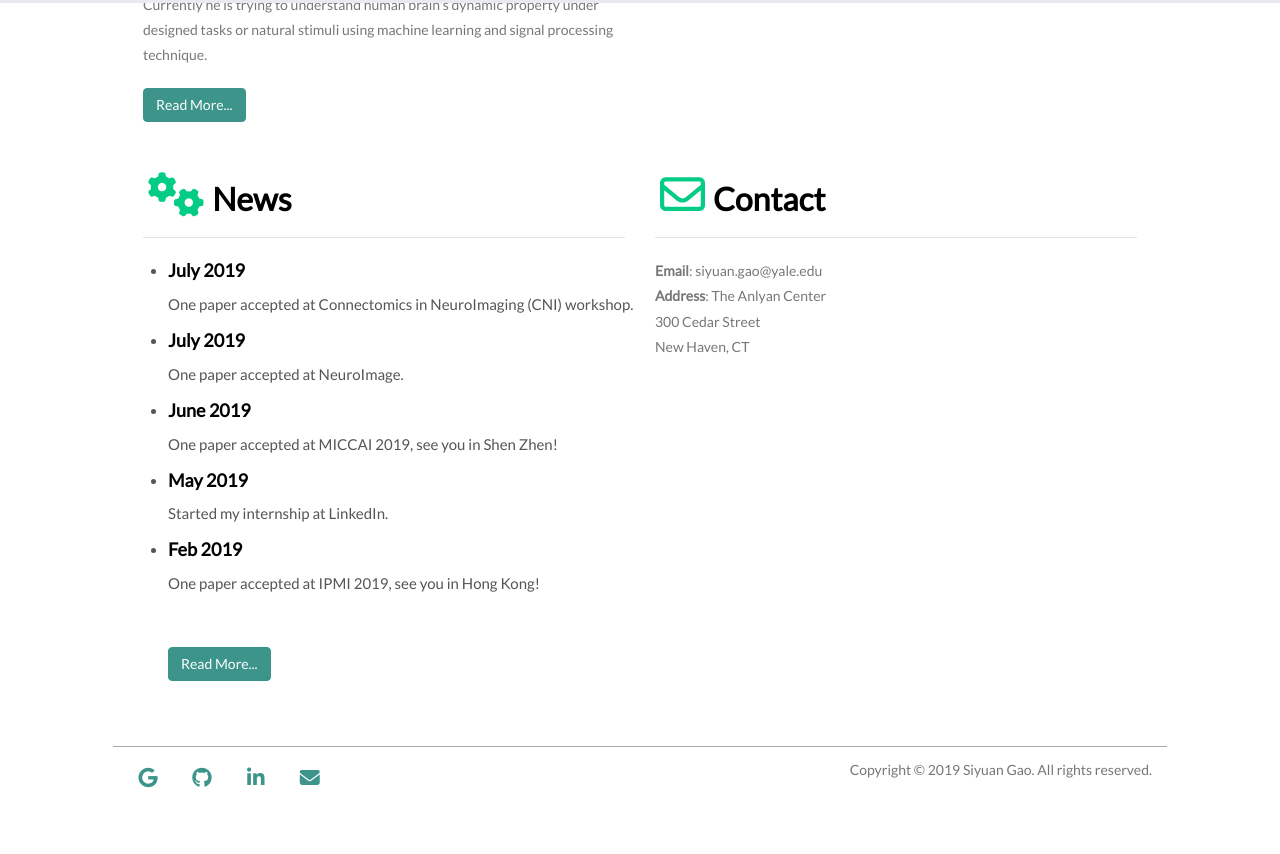
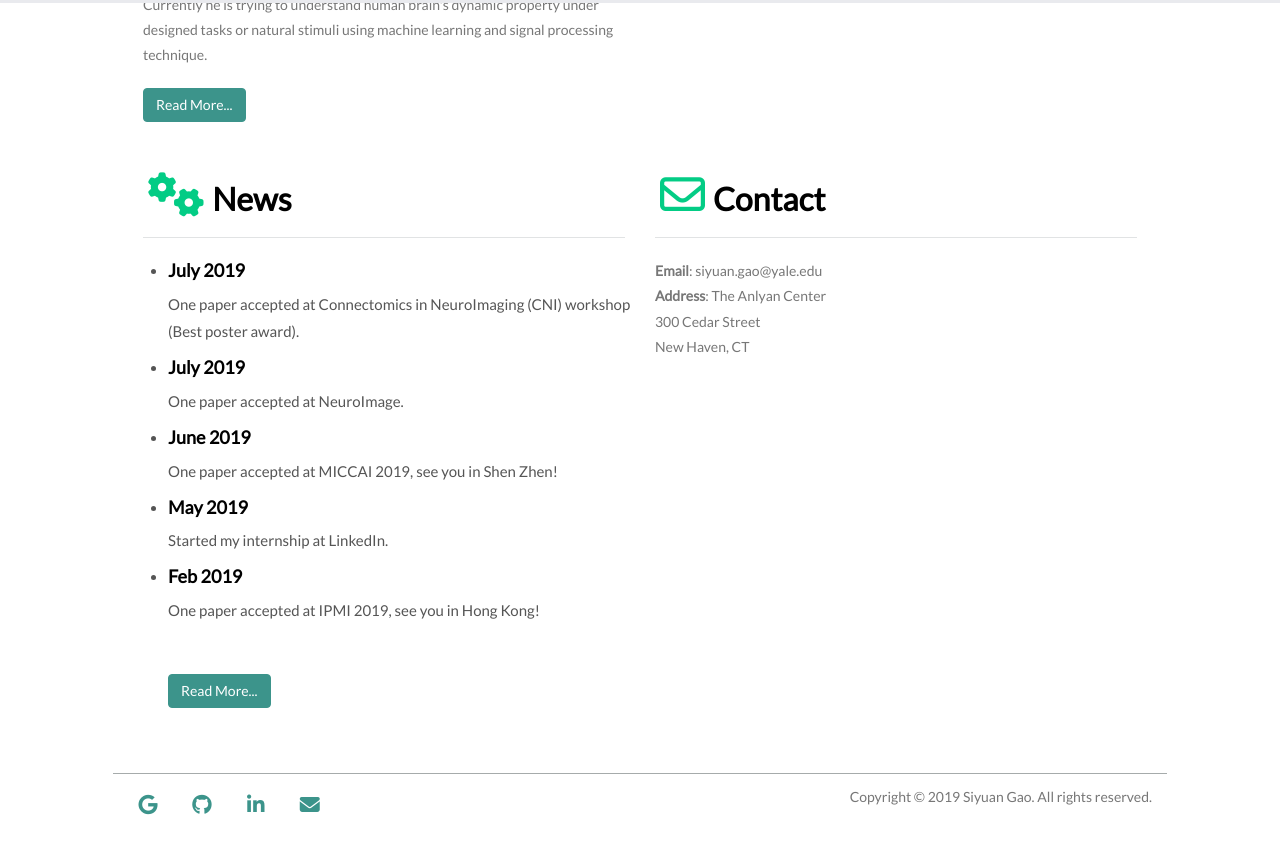
Before and after one commit to carricky/carricky.github.io, a Jekyll site: the page built from index.html, in a window 1280 px wide and 900 px high, scrolled down 488 px. Shown: the top 854 px of the window. Built offline with Jekyll 4.4.1, drawn with Linux system fonts in a browser that asks for light colours; nearby versions of some CDN libraries; the list of posts is cut into pages by our own code; comment, search, counter and statistics services are not loaded.

Commit message:
add best poster award

```diff
--- a/index.html
+++ b/index.html
@@ -119,7 +119,7 @@ layout: default
             <ul class="event-list">
                 <li>
                     <h4>July 2019</h4>
-                    One paper accepted at Connectomics in NeuroImaging (CNI) workshop.
+                    One paper accepted at Connectomics in NeuroImaging (CNI) workshop (Best poster award).
                 </li>
                 <li>
                     <h4>July 2019</h4>
```
